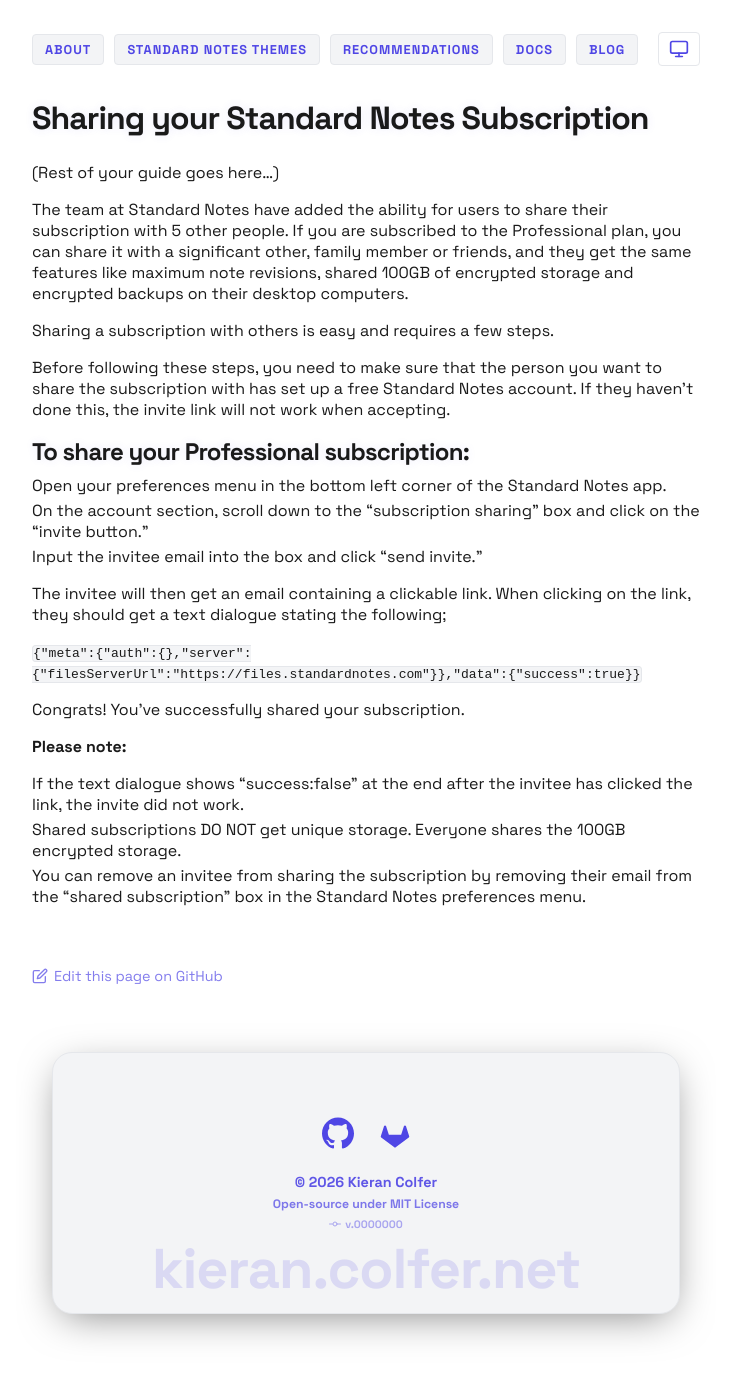
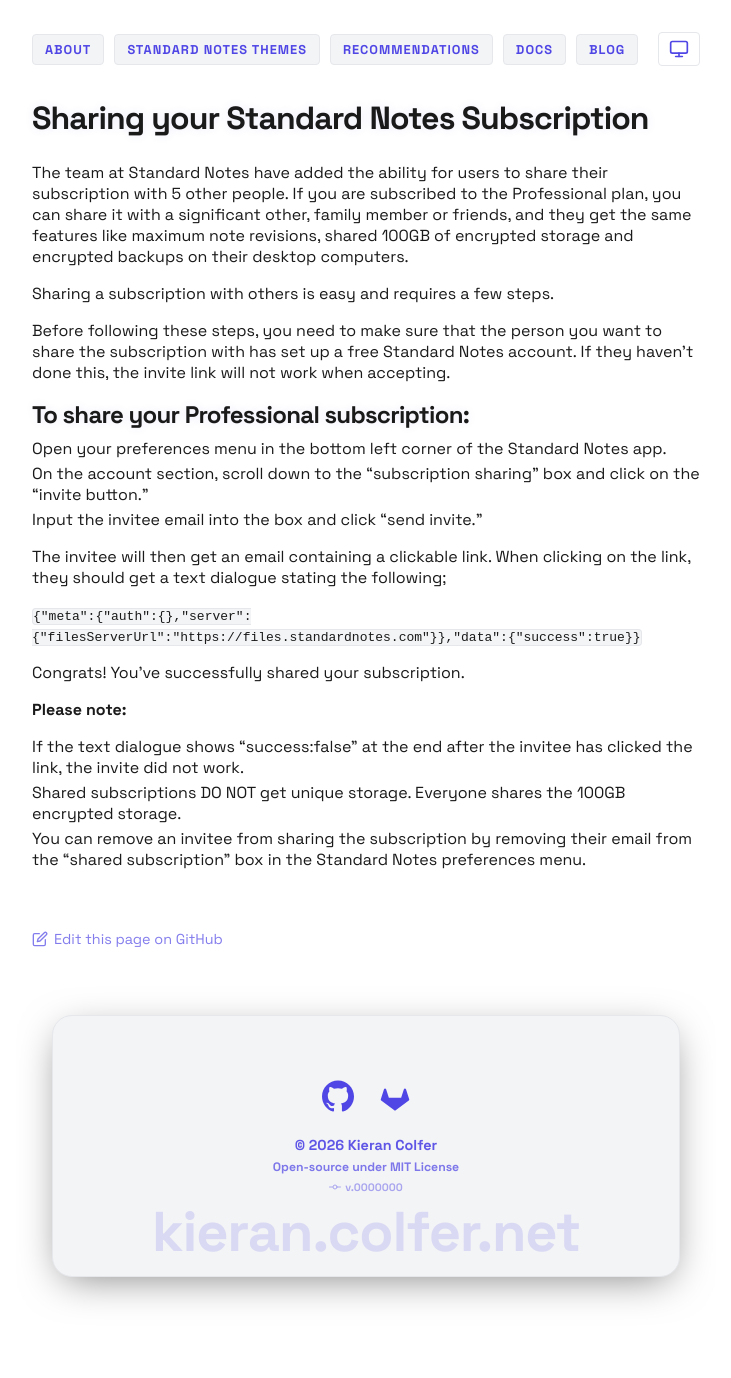
Before and after one commit to PASSK3YS/PASSK3YS.github.io, a Jekyll site: the page built from _docs/sharing-your-standard-notes-subscription.md, in a window 1280 px wide. Shown: the whole page, without its empty margins (274-1005 px from the left). Built offline with Jekyll 4.4.1, drawn with Linux system fonts in a browser that asks for light colours; after the commit the page ends 1341 px from its top, so only the background shows below that.

```diff
--- a/_docs/sharing-your-standard-notes-subscription.md
+++ b/_docs/sharing-your-standard-notes-subscription.md
@@ -5,7 +5,6 @@
 ---
 
 # Sharing your Standard Notes Subscription
-(Rest of your guide goes here...)
 
 The team at Standard Notes have added the ability for users to share their subscription with 5 other people. If you are subscribed to the Professional plan, you can share it with a significant other, family member or friends, and they get the same features like maximum note revisions, shared 100GB of encrypted storage and encrypted backups on their desktop computers.
 
```
